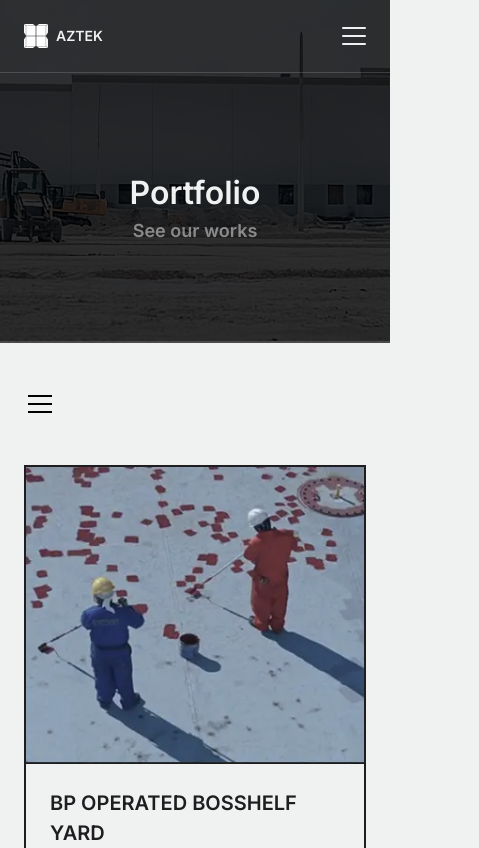
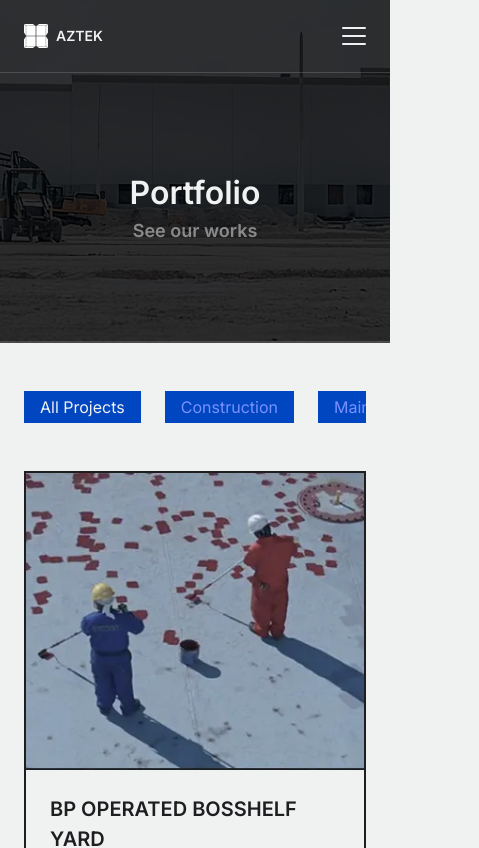
Before and after one commit to NeoNae27/aztek-site, a React (Vite) app: page /portfolio in a window 390 px wide. Shown: the top 848 px of the page, 479 px wide, since content can reach past the window. Built offline with nearby package versions, Linux system fonts and the light colour scheme.

Commit message:
Fix filter in portfolio

```diff
--- a/src/layouts/Gallery/Gallery.jsx
+++ b/src/layouts/Gallery/Gallery.jsx
@@ -34,19 +34,8 @@
     <section className="gallery">
       <div className="gallery__container">
         <nav className="gallery__navigation">
-          {/* Hamburger button for mobile */}
-          <button
-            className="gallery__hamburger"
-            onClick={toggleMobileMenu}
-            aria-label="Toggle navigation menu"
-          >
-            <span className={`gallery__hamburger-line ${isMobileMenuOpen ? 'gallery__hamburger-line--open' : ''}`}></span>
-            <span className={`gallery__hamburger-line ${isMobileMenuOpen ? 'gallery__hamburger-line--open' : ''}`}></span>
-            <span className={`gallery__hamburger-line ${isMobileMenuOpen ? 'gallery__hamburger-line--open' : ''}`}></span>
-          </button>
-
           {/* Navigation links */}
-          <div className={`gallery__nav-links ${isMobileMenuOpen ? 'gallery__nav-links--open' : ''}`}>
+          <div className={`gallery__nav-links`}>
             {projectTypes.map((type) => (
               <a
                 key={type}
--- a/src/layouts/Gallery/Gallery.scss
+++ b/src/layouts/Gallery/Gallery.scss
@@ -15,54 +15,6 @@
     line-height: 1;
     position: relative;
     justify-content: space-around;
-
-    @media (max-width: styles.$BREAKPOINT_TABLET) {
-      justify-content: flex-start;
-    }
-  }
-
-  &__hamburger {
-    display: none;
-    background: none;
-    border: none;
-    cursor: pointer;
-    padding: 4px;
-    position: relative;
-
-    @media (max-width: styles.$BREAKPOINT_TABLET) {
-      display: flex;
-      flex-direction: column;
-    }
-  }
-
-  &__hamburger-line {
-    display: block;
-    width: 24px;
-    height: 2px;
-    background-color: #000;
-    margin: 3px 0;
-    transition: all 0.3s ease;
-    position: relative;
-
-    &:first-child {
-      margin-top: 0;
-    }
-
-    &:last-child {
-      margin-bottom: 0;
-    }
-
-    &--open {
-      &:nth-child(1) {
-        transform: rotate(45deg) translate(6px, 6px);
-      }
-      &:nth-child(2) {
-        opacity: 0;
-      }
-      &:nth-child(3) {
-        transform: rotate(-45deg) translate(6px, -6px);
-      }
-    }
   }
 
   &__nav-links {
@@ -71,48 +23,37 @@
     gap: 24px;
 
     @media (max-width: styles.$BREAKPOINT_TABLET) {
-      position: absolute;
-      top: 100%;
-      width: 100%;
-      background-color: var(--color-primary-700);
-      padding: 8px;
-      min-width: 150px;
-      z-index: 1000;
-      opacity: 0;
-      visibility: hidden;
-      transform: translateY(-10px);
-      transition: all 0.3s ease;
-
-      &--open {
-        opacity: 1;
-        visibility: visible;
-        transform: translateY(0);
-        display: flex;
-        flex-direction: column;
-      }
+      justify-content: flex-start;
+      overflow-x: auto;
+      scroll-snap-type: x mandatory;
+      -webkit-overflow-scrolling: touch;
     }
   }
 
   &__filter-link {
     text-decoration: none;
-    padding: 8px 0;
-    border-bottom: 1px solid var(--color-primary-100);
-    background: none;
+    text-transform: capitalize;
+    padding: 8px 16px;
+
     cursor: pointer;
     transition: color 0.2s ease;
     white-space: nowrap;
-
-    @media (max-width: styles.$BREAKPOINT_TABLET) {
-      padding: 4px 0;
-    }
 
     &:hover {
       text-decoration: underline;
     }
 
     &--active {
-      font-weight: bold;
-      color: var(--primary-color, #007bff);
+      color: var(--color-primary-500);
+    }
+
+    @media (max-width: styles.$BREAKPOINT_TABLET) {
+      color: var(--color-primary-300);
+      background-color: var(--color-primary-500);
+
+      &--active {
+        color: var(--color-gray-100);
+      }
     }
   }
 
```
